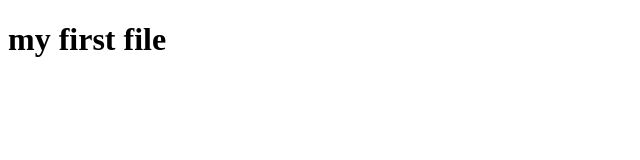
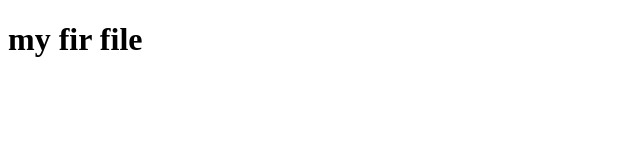
Before and after one commit to MuhammadHamza775/first-file, a plain HTML site: page index.html in a window 1280 px wide. Shown: the full height of the page, 0-640 px from the left. Drawn offline with Linux system fonts and the light colour scheme.

Commit message:
Changes occurs

```diff
--- a/index.html
+++ b/index.html
@@ -7,6 +7,6 @@
     <title>Document</title>
 </head>
 <body>
-    <h1>my first file</h1>
+    <h1>my fir file</h1>
 </body>
 </html>
```
Also changed, not shown: hh.html (added).
